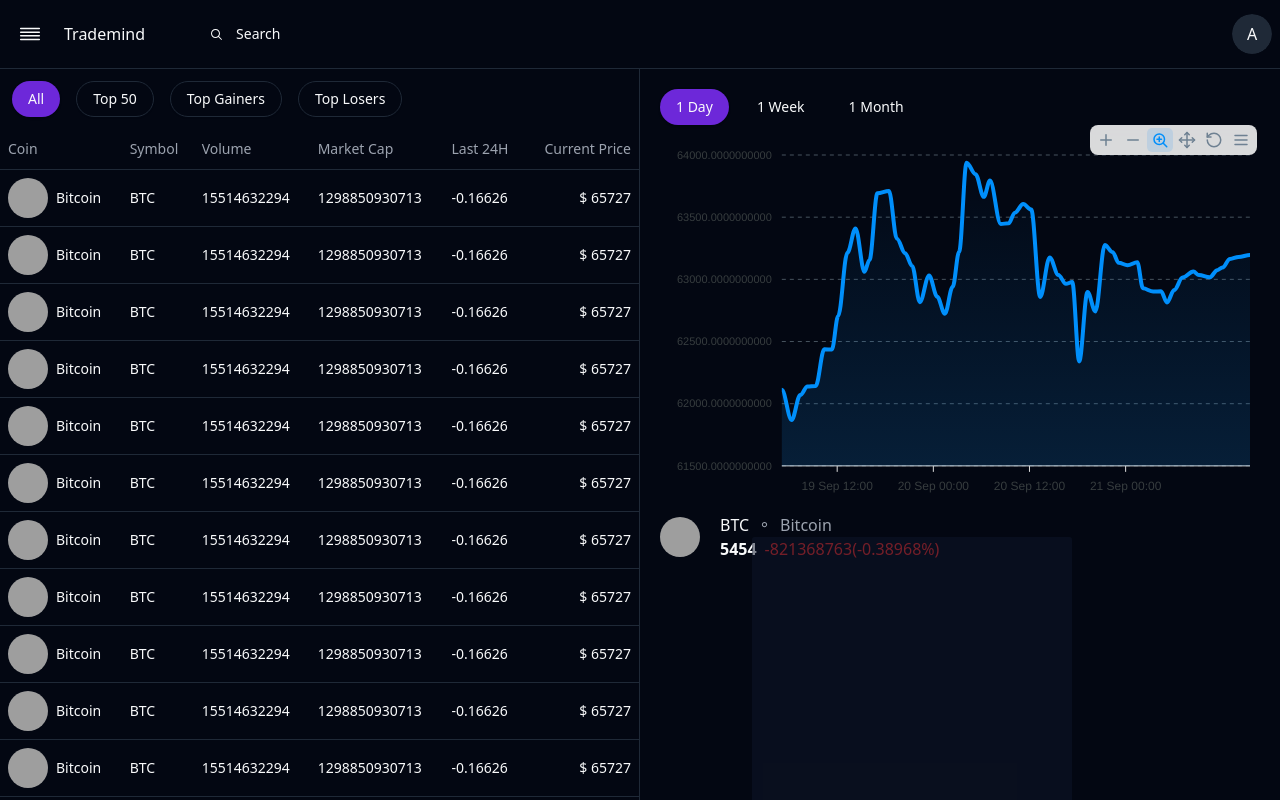
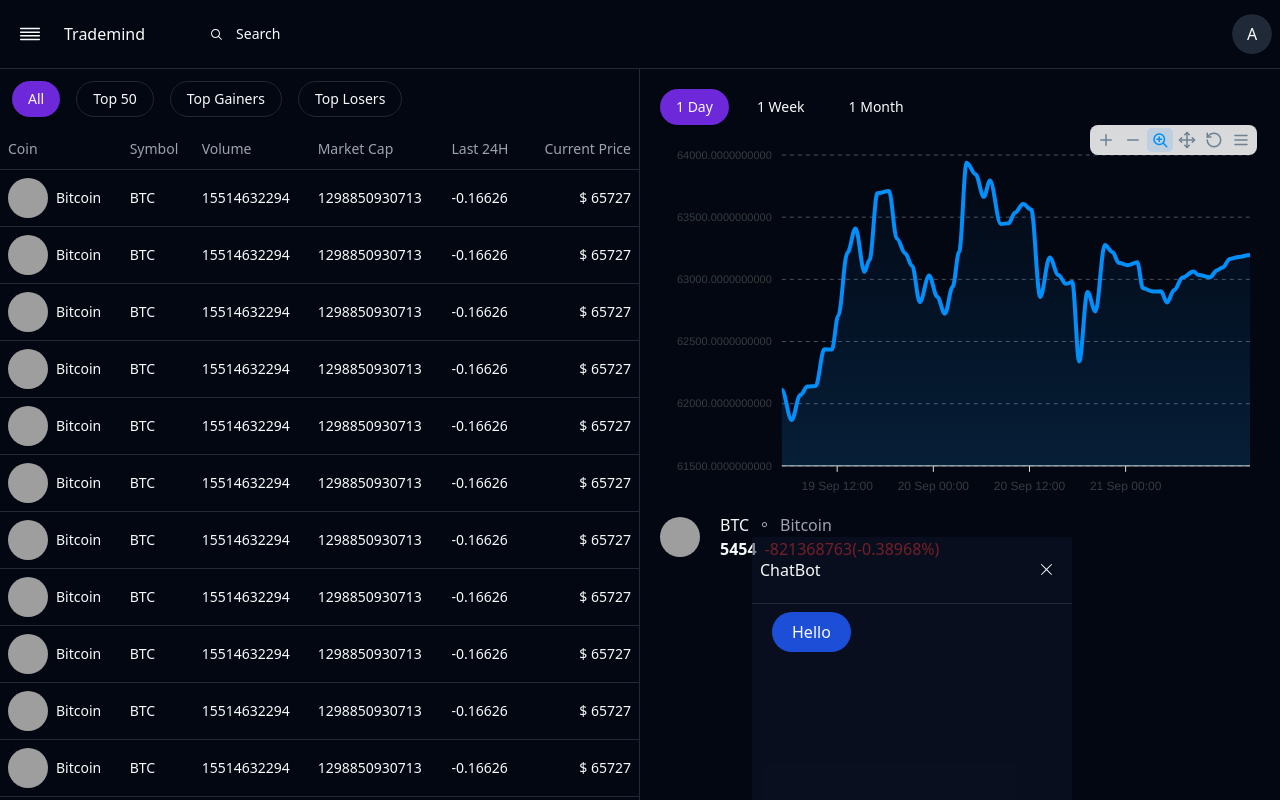
Before and after one commit to Akhilmak/TradeMind, a React (Vite) app in the folder Application-Frontend/: page / in a window 1280 px wide. Shown: the top 800 px of the page. Built offline with nearby package versions, Linux system fonts and the light colour scheme; grey boxes are pictures that could not be loaded.

Commit message:
Implemented div for chatbot

```diff
--- a/Application-Frontend/src/Page/Home/Home.jsx
+++ b/Application-Frontend/src/Page/Home/Home.jsx
@@ -3,7 +3,7 @@ import React from "react";
 import AssetTable from "./AssetTable";
 import StockDataChart from "./StockDataChart";
 import { Avatar, AvatarImage } from "@/components/ui/avatar";
-import { DotIcon } from "@radix-ui/react-icons";
+import { Cross1Icon, DotIcon } from "@radix-ui/react-icons";
 import { MessageCircle, MessageCircleQuestion } from "lucide-react";
 
 const Home = () => {
@@ -85,6 +85,20 @@ const Home = () => {
       <section className="absolute bottom-5 left-5 right-5 z-40 flex justify-end  items-end gap-7">
 
 <div className="rounded-md w-[20rem] md-[25rem] lg-[30rem] h-[70vh] bg-slate-900 bg-opacity-50 border-white">
+  <div className="flex justify-between items-center p-3 border-b px-2 h-[12%]">
+  <p>ChatBot</p>
+  <Button variant="ghost" size="icon">
+  <Cross1Icon/>
+  </Button>
+  </div>
+  <div className="h-[76%] flex flex-col overflow-y-auto gap-5 px-5 py-2 scroll-container">
+    <div className="self-start pb-5 w-auto">
+    <div className="justify-end self-end px-5 py-2 w-auto bg-blue-700 rounded-full">
+      <p>Hello</p>
+    </div>
+    </div>
+
+  </div>
 
 </div>
 
```
